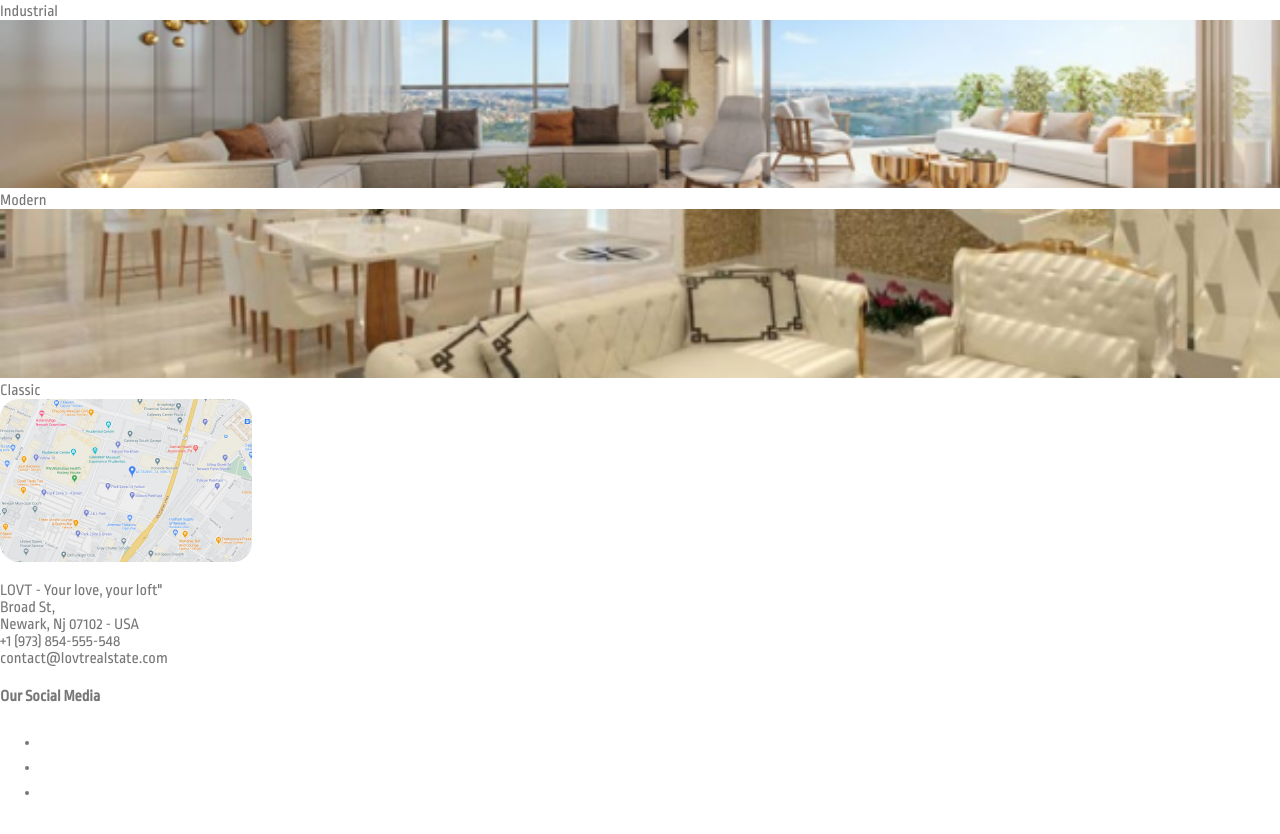
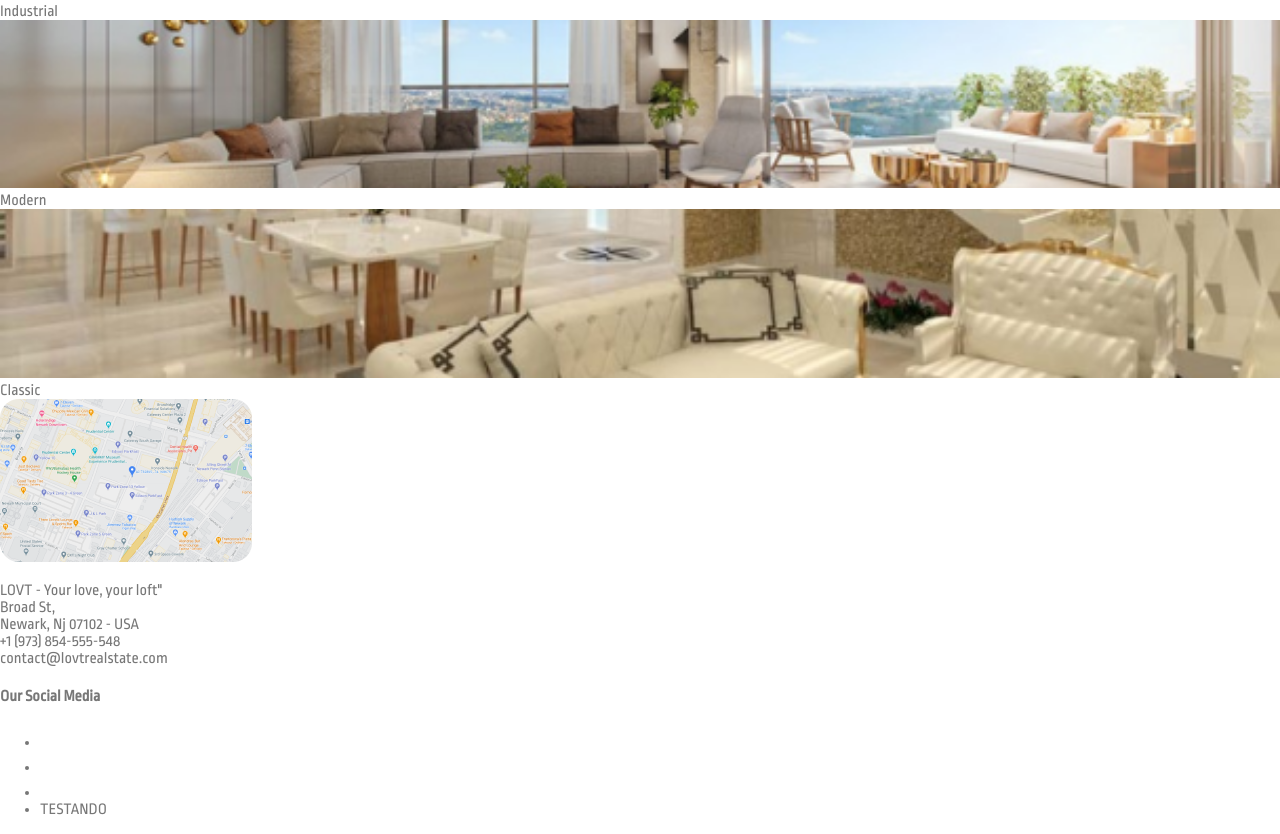
Before and after one commit to lucasafonsobastos/projeto-x, a plain HTML site: page LOVT/index.html in a window 1280 px wide. Shown: the part 2447-3281 px from the top of the page. Drawn offline with Linux system fonts and the light colour scheme.

Commit message:
testando

```diff
--- a/LOVT/index.html
+++ b/LOVT/index.html
@@ -74,6 +74,7 @@
             <li> <a href="http://www.facebook.com"> <img src="img/Vector.png" /> </a> </li>
             <li> <a href="http://www.instagram.com"> <img src="img/Vector-1.png" /> </a> </li>
             <li> <a href="http://wa.me/+551999999999"> <img src="img/Vector-2.png" /> </a> </li>
+            <li> TESTANDO</li>
         </ul>
 
     </footer>
```
